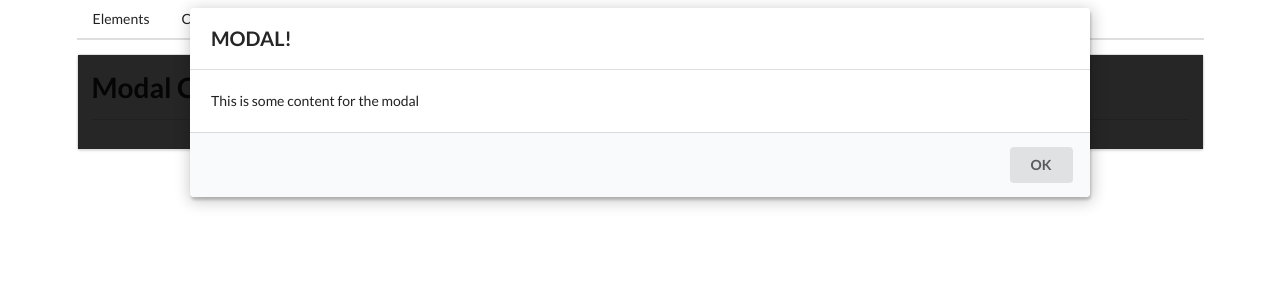
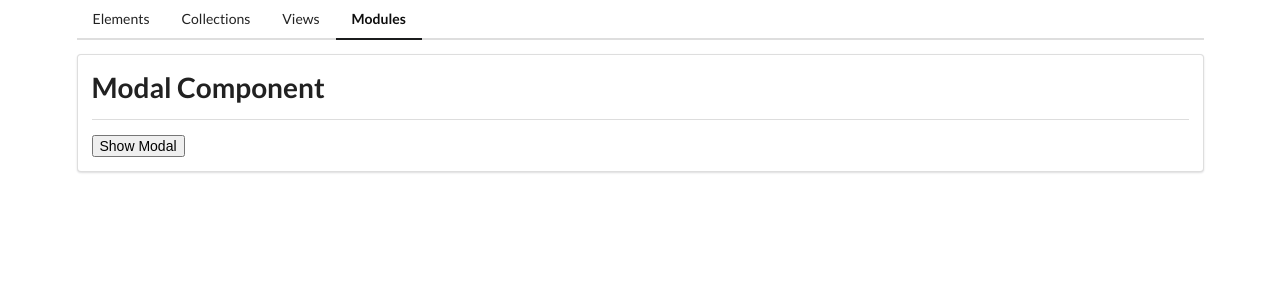
Before and after one commit to Tony940426/Angular-Components, an Angular app: page /mods in a window 1280 px wide. Shown: the top 300 px of the page. Built offline with nearby package versions, Linux system fonts and the light colour scheme.

Commit message:
Implements open and closing logic for the modal and stopped event bubbling

```diff
--- a/src/app/app.component.html
+++ b/src/app/app.component.html
@@ -3,7 +3,7 @@
         <a routerLink="/elements" routerLinkActive="active" class="item">Elements</a>
         <a routerLink="/collections" routerLinkActive ='active' class="item">Collections</a>
         <a routerLink="/views" routerLinkActive ='active' class="item">Views</a>
-        <a routerLink="/mods" routerLinkActive ='active' class="item">Mods</a>
+        <a routerLink="/mods" routerLinkActive ='active' class="item">Modules</a>
     </div>
     <div class="ui segment">
         <router-outlet></router-outlet>
--- a/src/app/mods/modal/modal.component.html
+++ b/src/app/mods/modal/modal.component.html
@@ -1,6 +1,9 @@
-<div class="ui dimmer visible active">
-    <div class="ui modal visible active">
-        <i class="close icon"></i>
+<div class="ui dimmer visible active" (click)="onCloseClick()">
+    <div (click)="$event.stopPropagation()" class="ui modal visible active">
+        <i class="close icon" (click)="onCloseClick()"></i>
+        <!-- Event bubbling, if the event does not get handled there, it will bubble up to the parent element
+        To do this, input another event listener and utilize stopPropagation
+        -->
         <div class="header">
             MODAL!
         </div>
@@ -10,8 +13,7 @@
             </p>
         </div>
         <div class="actions">
-            <button class="ui button">OK</button>
+            <button class="ui button" (click)="onCloseClick()">OK</button>
         </div>
     </div>
-
 </div>
--- a/src/app/mods/modal/modal.component.ts
+++ b/src/app/mods/modal/modal.component.ts
@@ -1,10 +1,32 @@
-import { Component } from '@angular/core';
+import { Component, OnInit, ElementRef, Output, EventEmitter } from '@angular/core';
 
 @Component({
   selector: 'app-modal',
   templateUrl: './modal.component.html',
   styleUrls: ['./modal.component.css']
 })
-export class ModalComponent {
+export class ModalComponent{
+  @Output() close = new EventEmitter();
 
+
+  constructor(private el: ElementRef) {
+
+  }
+
+  // Implements OnIntIt is just a way to chekc to make sure you have ngOnInIt method. It is not compulsory
+  // You can even remove it and it will still work. Some devs will just write a message/comment in the script
+  // It is just as active.
+  //  Applies to all life hooks
+
+  ngOnInit(){
+    document.body.appendChild(this.el.nativeElement);
+  }
+
+  ngOnDestroy(){
+    this.el.nativeElement.remove();
+  }
+
+  onCloseClick(){
+    this.close.emit();
+  }
 }
--- a/src/app/mods/mods-home/mods-home.component.html
+++ b/src/app/mods/mods-home/mods-home.component.html
@@ -1,2 +1,3 @@
 <app-divider>Modal Component</app-divider>
-<app-modal></app-modal>
+<button (click)= "onClick()">Show Modal</button>
+<app-modal (close)= "onClick()" *ngIf ='modalOpen'></app-modal>
--- a/src/app/mods/mods-home/mods-home.component.ts
+++ b/src/app/mods/mods-home/mods-home.component.ts
@@ -6,5 +6,8 @@ import { Component } from '@angular/core';
   styleUrls: ['./mods-home.component.css']
 })
 export class ModsHomeComponent {
-
+  modalOpen = false
+  onClick(){
+    this.modalOpen = !this.modalOpen;
+  }
 }
--- a/src/app/views/item-list/item-list.component.ts
+++ b/src/app/views/item-list/item-list.component.ts
@@ -1,4 +1,4 @@
-import { Component, Input } from '@angular/core';
+import { Component, OnInit,Input } from '@angular/core';
 
 @Component({
   selector: 'app-item-list',
@@ -7,4 +7,8 @@ import { Component, Input } from '@angular/core';
 })
 export class ItemListComponent {
   @Input() items = []
+  constructor(){
+  }
+  ngOnInit(){
+  }
 }
```
